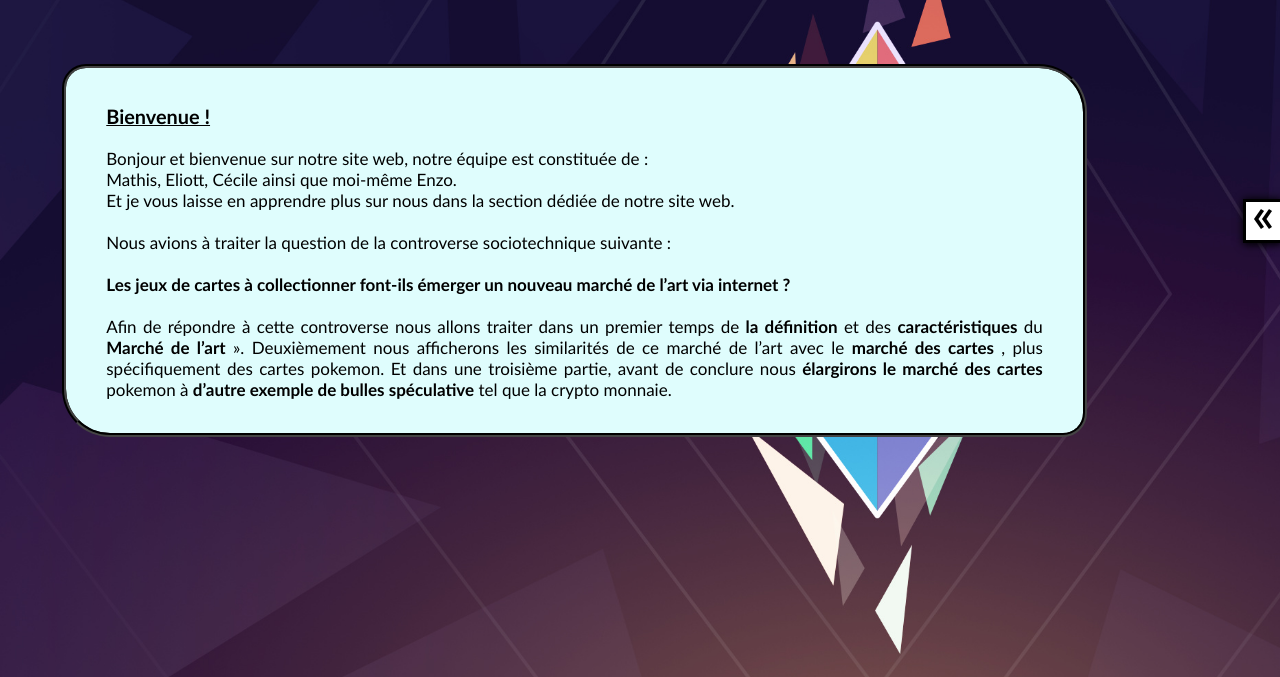
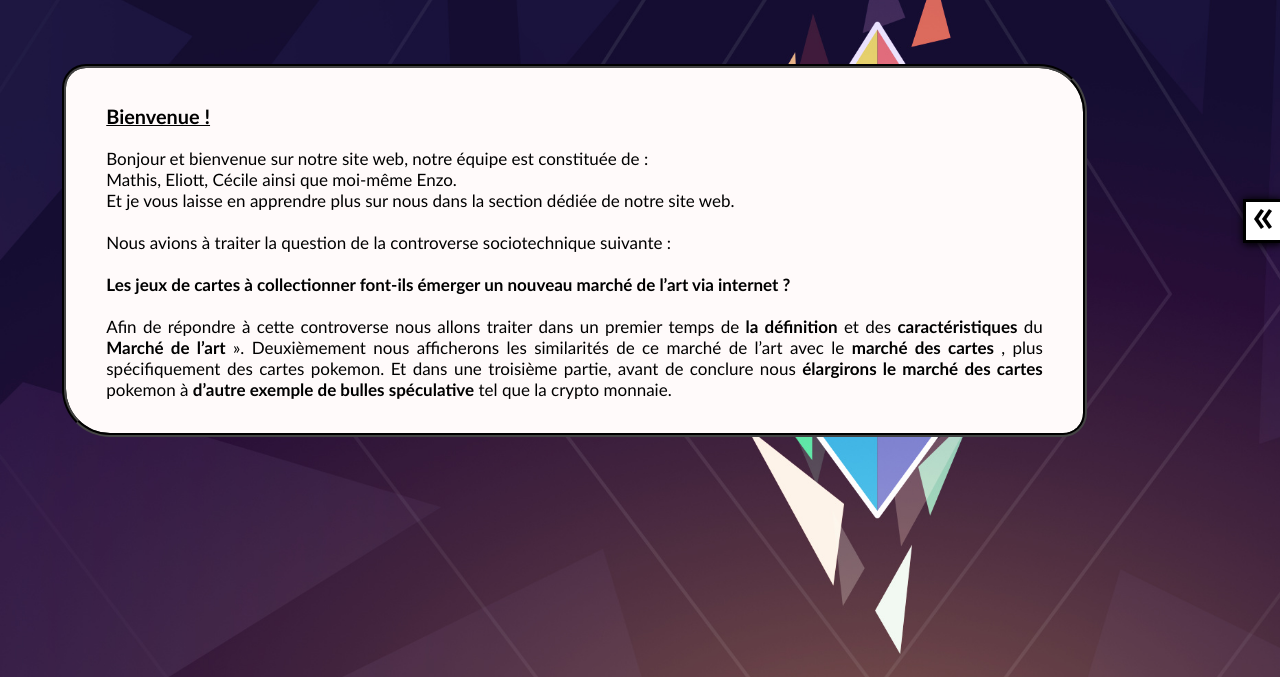
Before and after one commit to Akkuun/ProjetWeb-Pokemon-S1, a PHP site: page /index.php in a window 1280 px wide. Shown: the part 220-897 px from the top of the page. Run offline with PHP 8.4, Linux system fonts and the light colour scheme.

Commit message:
Changing background-color on .article and .team

```diff
--- a/src/css/style.css
+++ b/src/css/style.css
@@ -228,8 +228,7 @@ Main
     align-items: center;
     justify-content: space-around;
     font-family: "Calibri", sans-serif;
-    /*background-color: white;*/
-    background-color: #DFFDFD;
+    background-color: rgb(255, 250, 250);
     border: #444 4px groove;
     border-radius: 24px 48px;
     font-size: 17px;
@@ -278,7 +277,7 @@ Main
     align-content: center;
     justify-content: space-evenly;
     flex-wrap: wrap;
-    background-color: white;
+    background-color: rgb(255, 250, 250);
     border: black 2px outset;
     border-radius: 16px 32px;
     font-family: "Calibri", sans-serif;
```
